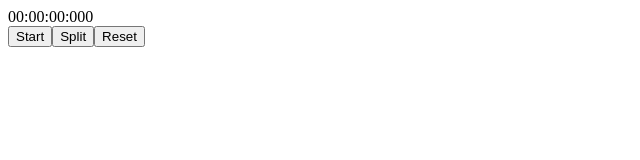
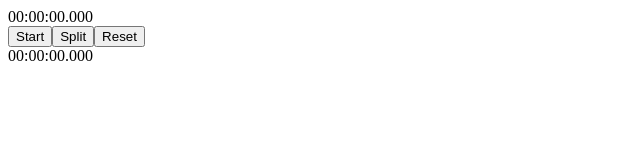
Before and after one commit to its4zahoor/stopwatch, a React (Create React App) app: page / in a window 1280 px wide. Both pictures are taken after a click on the button "Split". Shown: the top 160 px of the page, without its empty margins (0-640 px from the left). Built offline with nearby package versions, Linux system fonts and the light colour scheme.

Commit message:
adds split functionality and split list

```diff
--- a/src/App.js
+++ b/src/App.js
@@ -5,6 +5,7 @@ function App() {
   const [millisec, setMillisec] = useState(0);
   const [isPaused, setIsPaused] = useState(true);
   const [startTime, setStartTime] = useState(null);
+  const [splitList, setSplitList] = useState([]);
 
   useEffect(() => {
     let timer = setInterval(() => {
@@ -27,16 +28,25 @@ function App() {
   const resetTimer = () => {
     setMillisec(0);
     setIsPaused(true);
+    setSplitList([]);
   };
 
-  const time = formatTime(millisec);
+  const splitTimer = () => {
+    setSplitList((splitList) => [millisec - (splitList[0] || 0), ...splitList]);
+  };
+
   return (
     <div>
-      {time.h}:{time.m}:{time.s}:{time.ms}
+      {formatTime(millisec)}
       <div>
         <button onClick={startTimer}>Start</button>
-        <button>Split</button>
+        <button onClick={splitTimer}>Split</button>
         <button onClick={resetTimer}>Reset</button>
+      </div>
+      <div>
+        {[...splitList].reverse().map((x) => (
+          <div key={x}>{formatTime(x)}</div>
+        ))}
       </div>
     </div>
   );
--- a/src/util.js
+++ b/src/util.js
@@ -9,5 +9,5 @@ export const formatTime = (mSec) => {
   const padM = m.toString().padStart(2, "0");
   const padH = h.toString().padStart(2, "0");
 
-  return { ms: padMs, s: padS, m: padM, h: padH };
+  return `${padH}:${padM}:${padS}.${padMs}`;
 };
```
Also changed, not shown: 1 other file (tests, documents, lock files or other folders).
